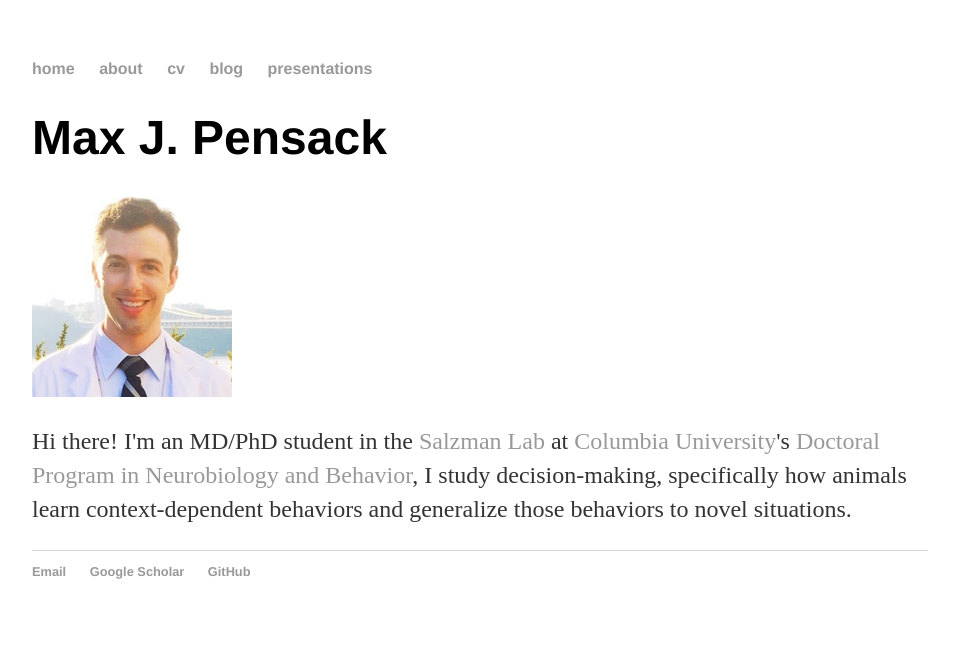
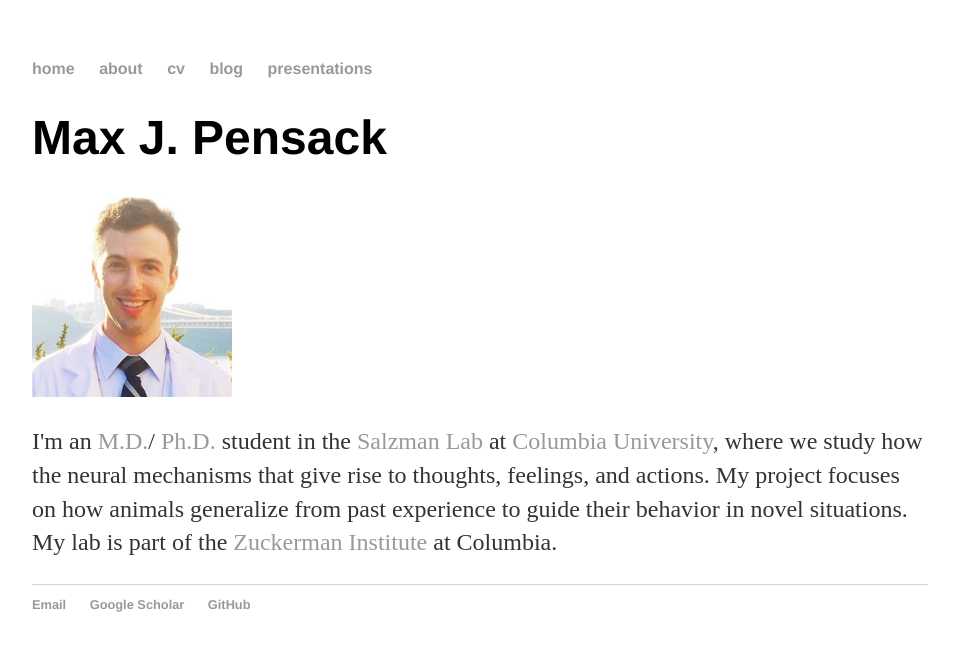
Before and after one commit to maxpensack/maxpensack.github.io, a Jekyll site: the page built from index.html, in a window 1280 px wide. Shown: the top 651 px of the page, without its empty margins (160-1114 px from the left). Built offline with Jekyll 4.4.1, drawn with Linux system fonts in a browser that asks for light colours.

Commit message:
Update index.html

```diff
--- a/index.html
+++ b/index.html
@@ -7,5 +7,5 @@ title: Max J. Pensack
 
 	<img src="headshot.jpg" alt="Max J. Pensack">
 
-	<p>Hi there! I'm an MD/PhD student in the <a href="https://salzmanlab.neuroscience.columbia.edu">Salzman Lab</a> at <a href="http://columbia.edu">Columbia University</a>'s <a href="https://www.neurosciencephd.columbia.edu/">Doctoral Program in Neurobiology and Behavior</a>, I study decision-making, specifically how animals learn context-dependent behaviors and generalize those behaviors to novel situations.</p>
+	<p>I'm an <a href="https://www.vagelos.columbia.edu/">M.D.</a>/ <a href="https://www.neurosciencephd.columbia.edu/">Ph.D.</a> student in the <a href="https://salzmanlab.neuroscience.columbia.edu">Salzman Lab</a> at <a href="http://columbia.edu">Columbia University</a>, where we study how the neural mechanisms that give rise to  thoughts, feelings, and actions. My project focuses on how animals generalize from past experience to guide their behavior in novel situations. My lab is part of the <a href="https://zuckermaninstitute.columbia.edu/">Zuckerman Institute</a> at Columbia.</p>
 </div><!-- /.blurb -->
```
